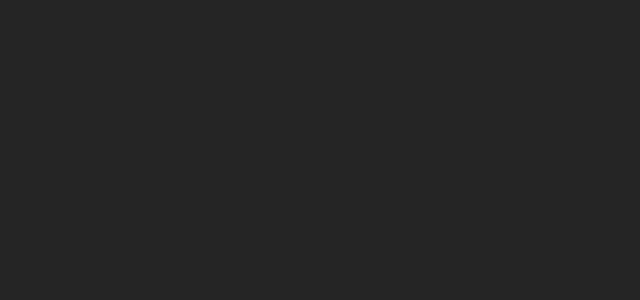
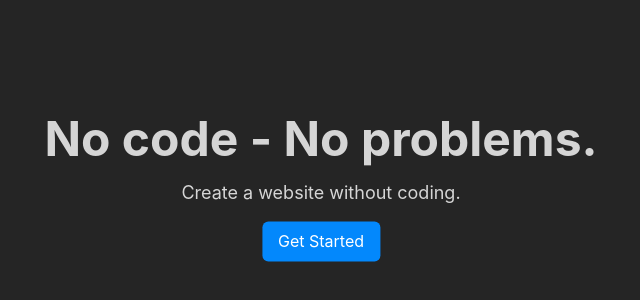
Before and after one commit to ddevedzic1/mockup-to-code, a React (Vite) app: page / in a window 1280 px wide. Before the commit this address had no page. Shown: the part 204-504 px from the top of the page, without its empty margins (319-959 px from the left). Built offline with nearby package versions, Linux system fonts and the light colour scheme.

Commit message:
Created home page

```diff
--- a/src/app/App.jsx
+++ b/src/app/App.jsx
@@ -1,5 +1,6 @@
 import { BrowserRouter, Routes, Route } from "react-router-dom";
 
+import Home from "../pages/Home"
 import Editor from "../pages/Editor"
 
 function App() {
@@ -7,6 +8,7 @@
   return (
     <BrowserRouter>
       <Routes>
+        <Route path="/" element={<Home />} />
         <Route path="editor/:projectId/:pageId" element={<Editor />} />
       </Routes>
     </BrowserRouter>
--- /dev/null
+++ b/src/pages/Home.jsx
@@ -0,0 +1,14 @@
+import { Box, Heading, Text, Button } from "@chakra-ui/react";
+import { Link } from "react-router-dom";
+
+function Home() {
+    return <Box textAlign="center" height="100vh" position="relative">
+        <Box position="absolute" top="50%" left="50%" m="0" transform="translate(-50%, -50%)" >
+            <Heading as="h1" size="2xl" mb="4">No code - No problems.</Heading>
+            <Text fontSize="lg">Create a website without coding.</Text>
+            <Link to="/editor/demo/demo/"><Button bgColor="#0388fc" color="white" size="md" my="4" _hover={{ opacity: 0.8 }} _focus={{ opacity: 0.8 }}  >Get Started</Button></Link>
+        </Box>
+    </Box>
+}
+
+export default Home;
```
